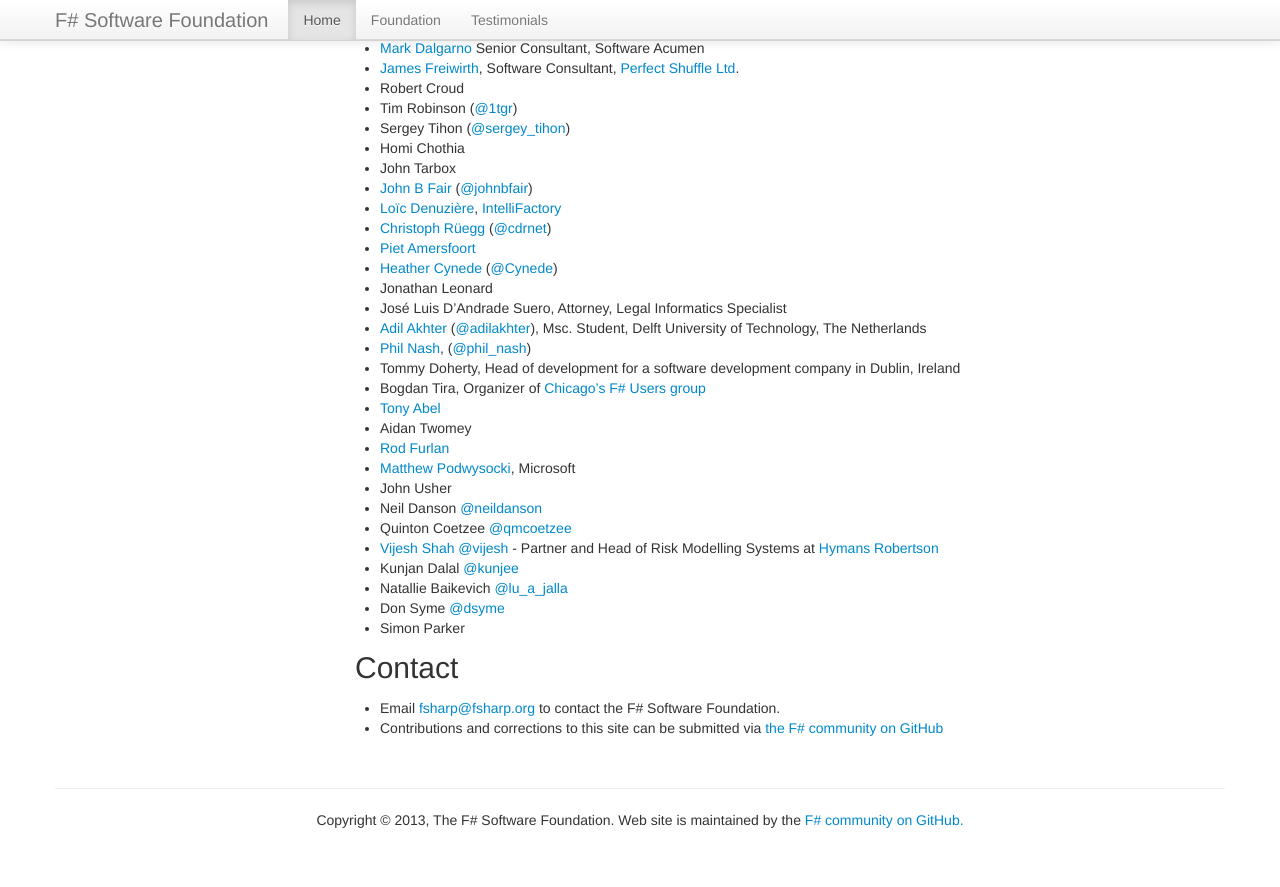
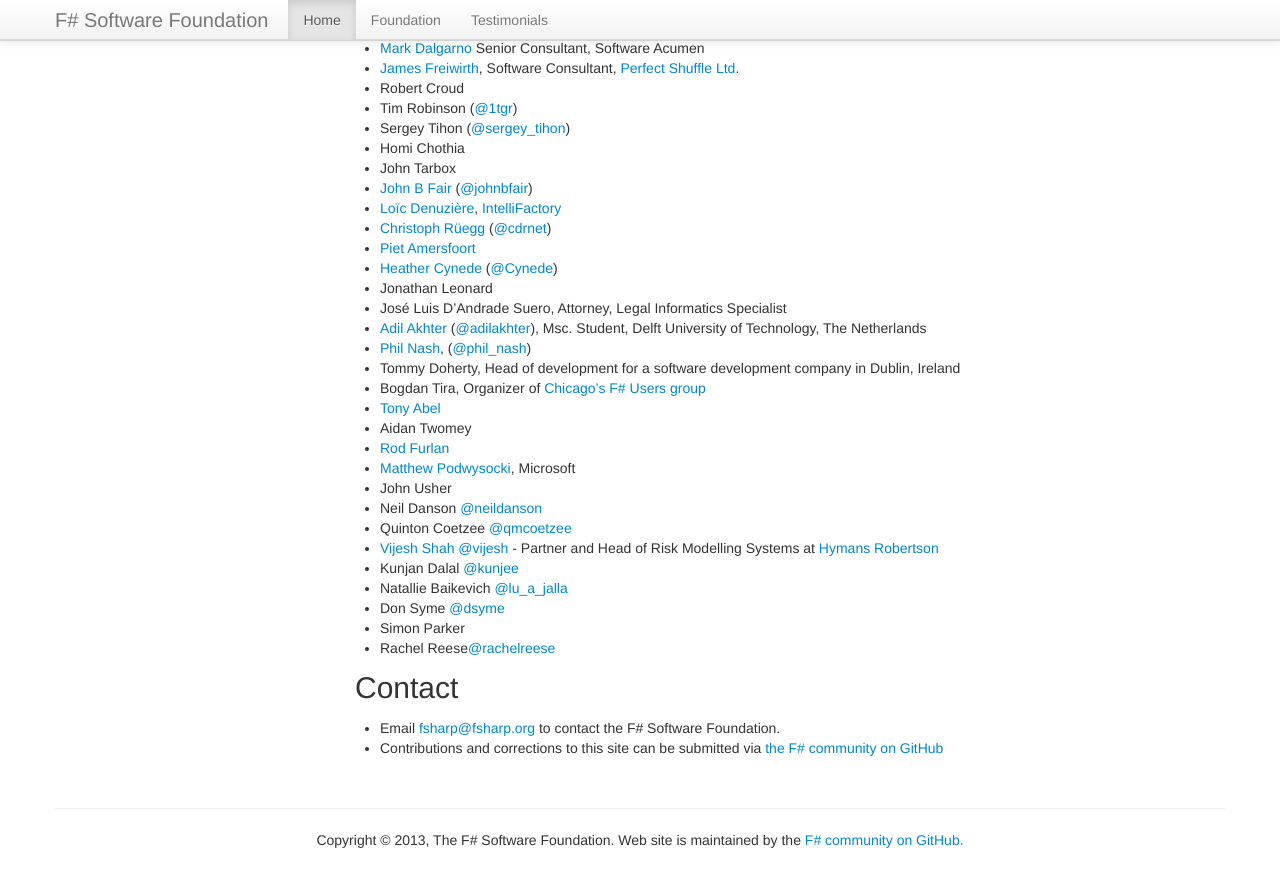
Before and after one commit to fsharp/fsharp.org, a Jekyll site: the page built from foundation.md, in a window 1280 px wide and 900 px high, scrolled down 2824 px. Shown: the top 887 px of the window. Built offline with Jekyll 4.4.1, drawn with Linux system fonts in a browser that asks for light colours; nearby versions of some CDN libraries; some web fonts are replaced; comment, search, counter and statistics services are not loaded.

Commit message:
Adding Rachel Reese

```diff
--- a/foundation.md
+++ b/foundation.md
@@ -141,6 +141,7 @@ See the current [list of affiliated technical groups](/technical-groups) and [us
  * Natallie Baikevich [@lu_a_jalla](https://twitter.com/lu_a_jalla)
  * Don Syme [@dsyme](https://twitter.com/dsyme)
  * Simon Parker
+ * Rachel Reese[@rachelreese](https://twitter.com/rachelreese)
 
 ## Contact
 
```
